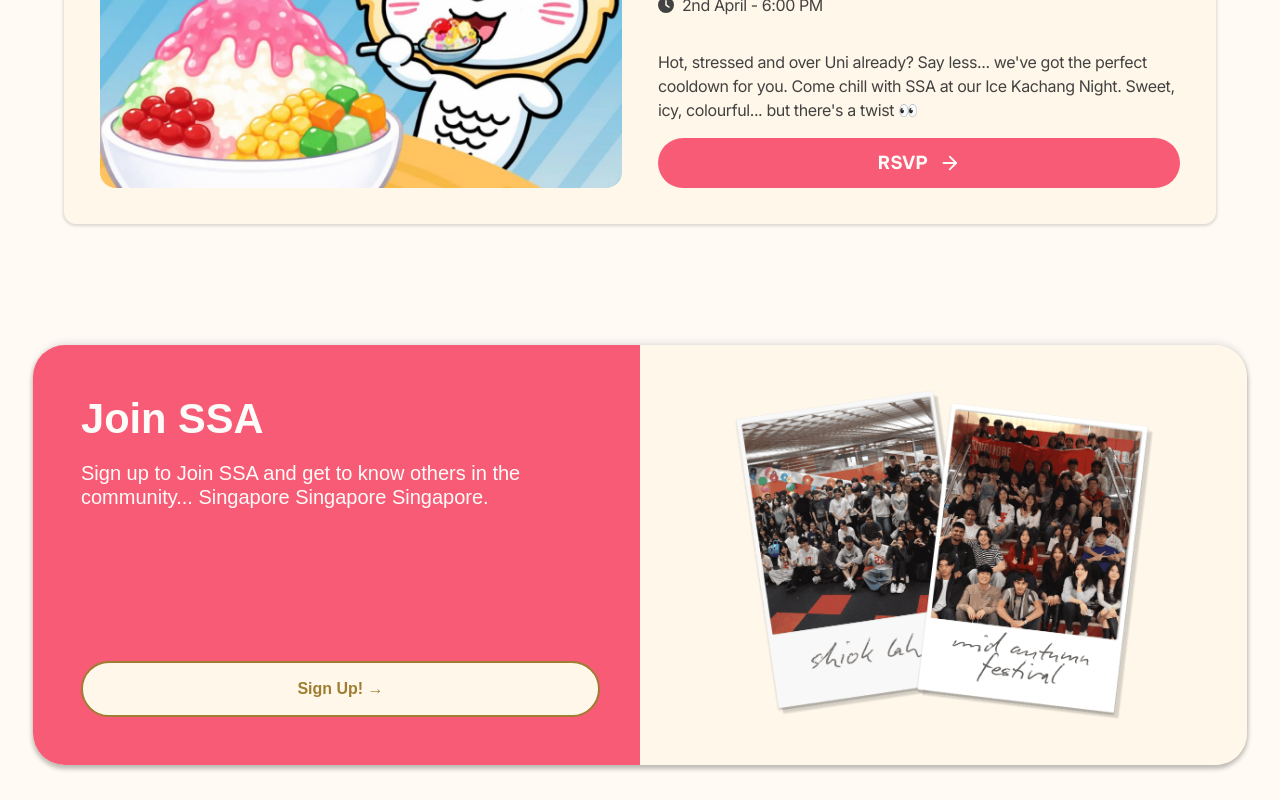
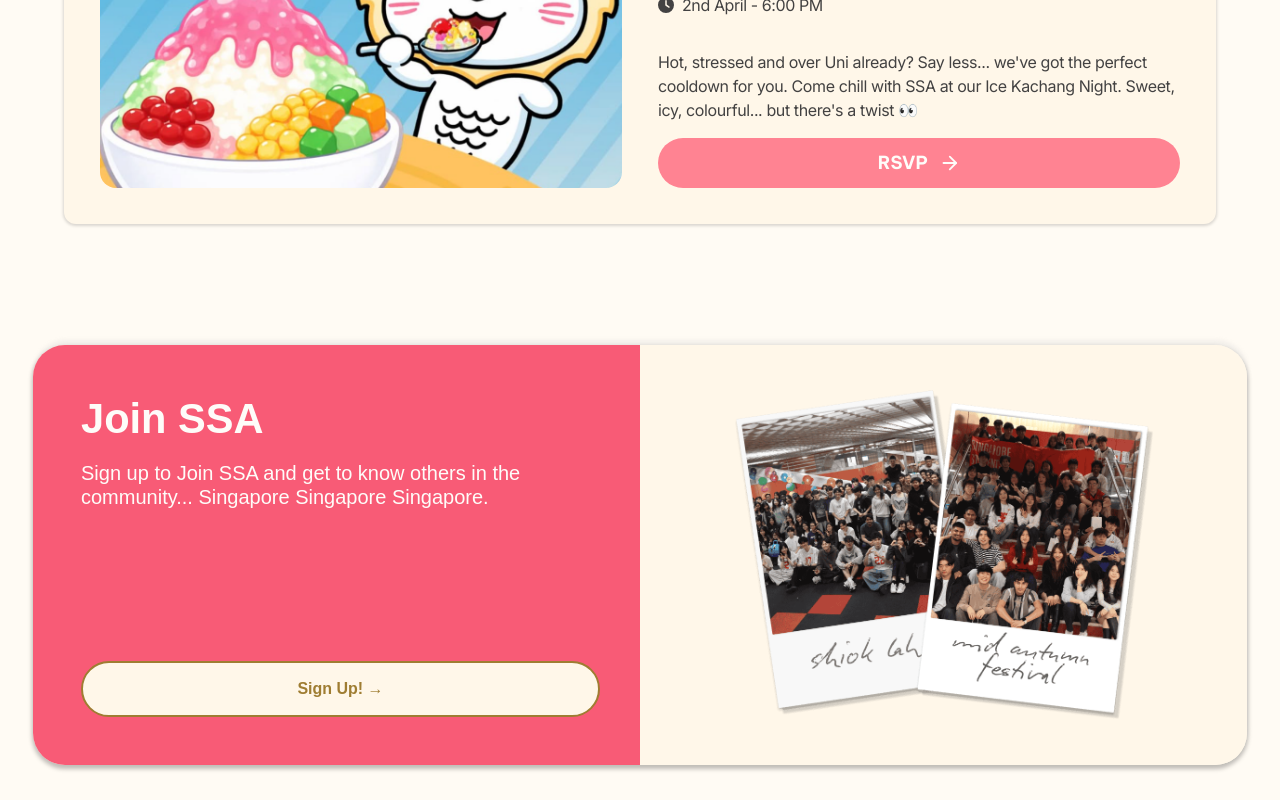
Before and after one commit to UoaWDCC/ssa, a Next.js app in the folder web/: page / in a window 1280 px wide. Shown: the part 1020-1820 px from the top of the page. Built offline with nearby package versions, Linux system fonts and the light colour scheme; no server answers; a web font is replaced by a local one.

Commit message:
fixed rsvp button styling

```diff
--- a/web/src/components/HighlightCard.tsx
+++ b/web/src/components/HighlightCard.tsx
@@ -138,7 +138,7 @@ export function HighlightCard({
             size="long"
             variant="filled"
             color="red"
-            className="max-w-[566px] shrink-0"
+            className="max-w-[566px] shrink-0 !bg-ssa-salmon-pink !text-ssa-white hover:!bg-ssa-red hover:!text-ssa-white"
           >
             {ctaLabel}
           </Button>
```
